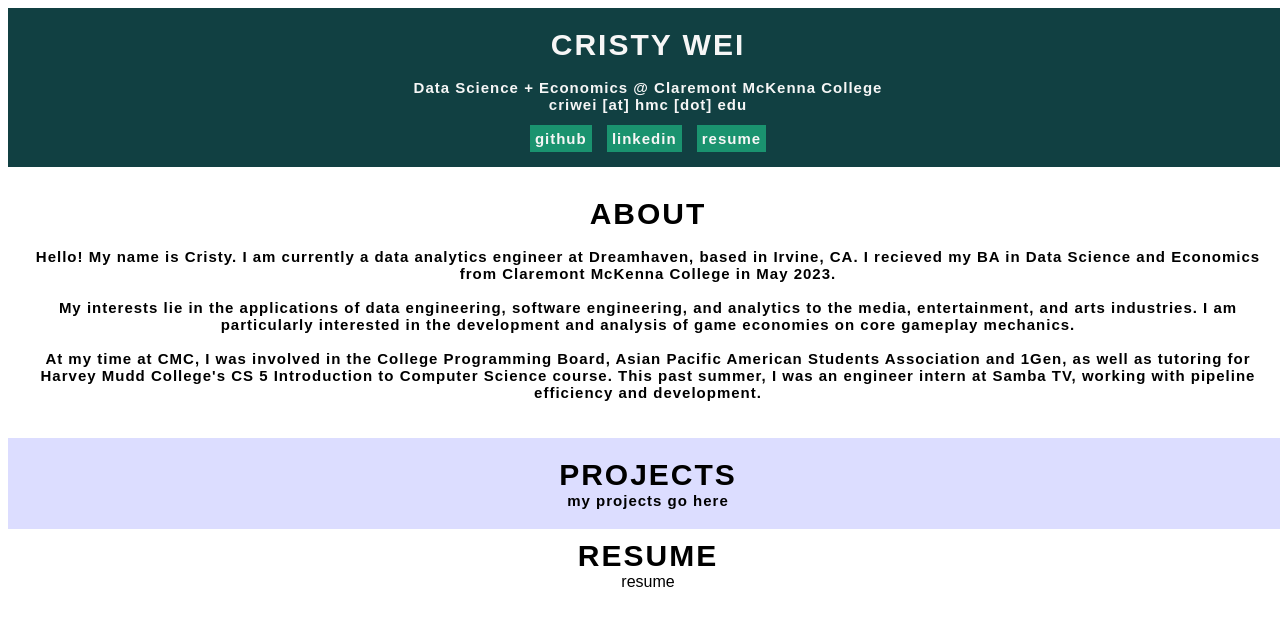
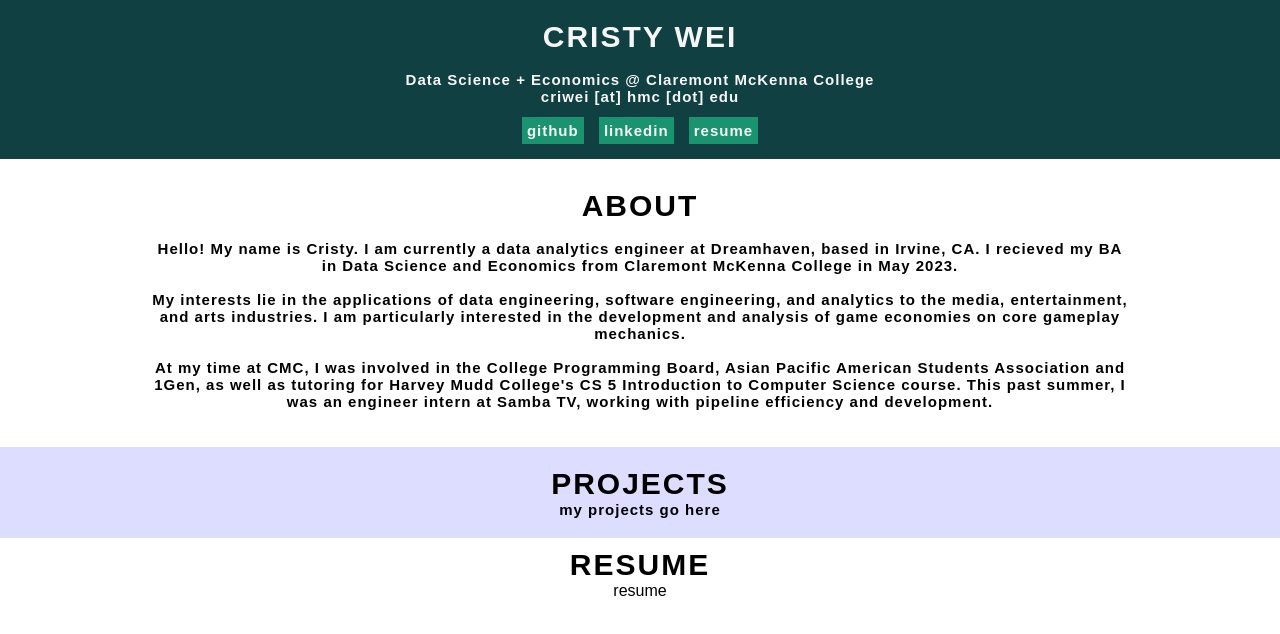
Before and after one commit to cristywei/cristywei.github.io, a plain HTML site: page index.html in a window 1280 px wide. Drawn offline with Linux system fonts and the light colour scheme.

Commit message:
update padding, margins:

```diff
--- a/index.html
+++ b/index.html
@@ -7,6 +7,7 @@ body {
     background-color: #fff;
     font-family: Arial;
     height: 100%;
+    margin: 0px;
     text-align: center;
     width: 100%;
 }
@@ -38,14 +39,14 @@ a:hover {
     font-size: 15px;
     font-weight: 700;
     margin-bottom: 10px;
-    padding: 20px;
+    padding: 20px 50px 20px;
 }
 
 #about {
     font-size: 15px;
     font-weight: 700;
     letter-spacing: 1px;
-    padding: 20px;
+    padding: 20px 150px 20px;
 }
 
 #projects {
```
